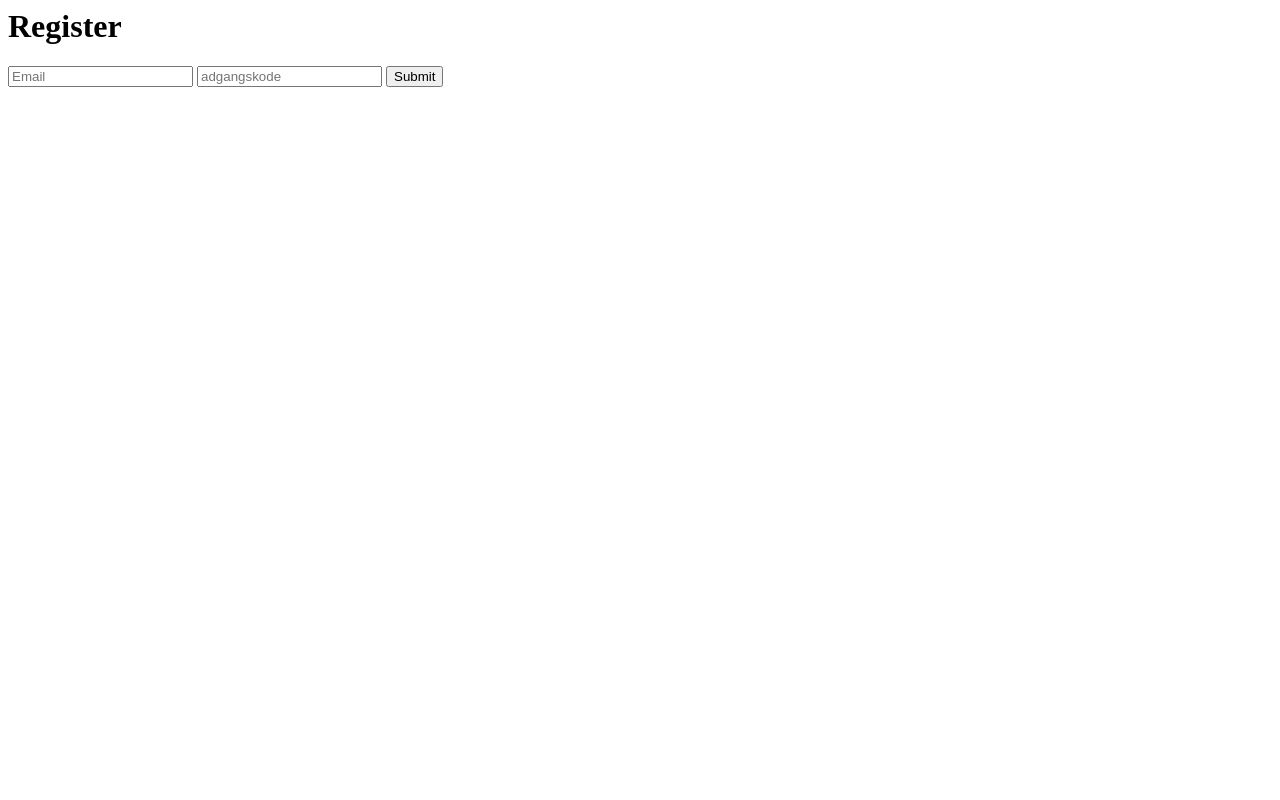
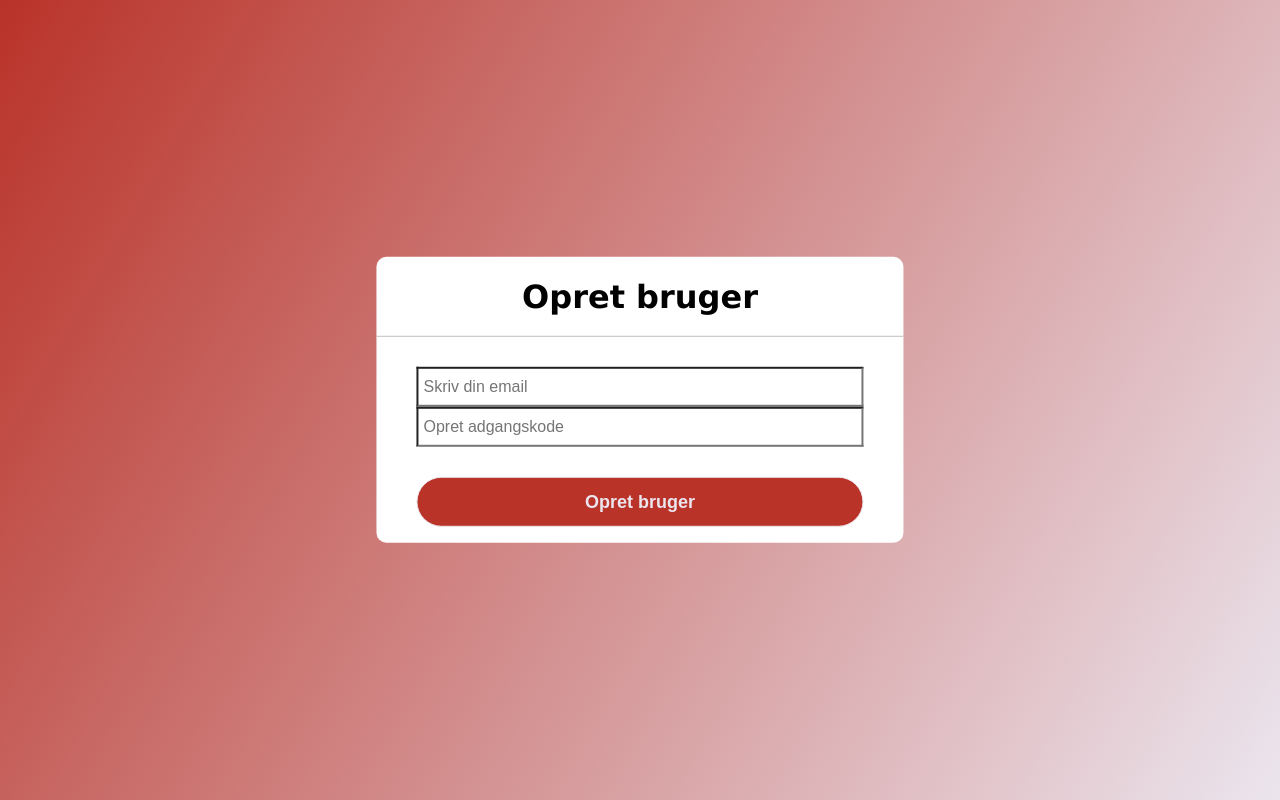
Before and after one commit to madspedersen35/hjemmeside, a website: page hjemmeside/Frontend/opret.html in a window 1280 px wide. Drawn offline with Linux system fonts and the light colour scheme.

Commit message:
forbliv logget ind og slet bruger

```diff
--- a/Database/brugere.json
+++ b/Database/brugere.json
@@ -1 +1 @@
-[{"email":"hej2","adgangskode":"hej1"},{"email":"hej2","adgangskode":"hej1"},{"email":"","adgangskode":""},{"email":"aa","adgangskode":"aa"},{"email":"henrik","adgangskode":"susanne"},{"email":"fg","adgangskode":"fg"}]
+[{"email":"","adgangskode":""},{"email":"aa","adgangskode":"aa"},{"email":"henrik","adgangskode":"susanne"},{"email":"fg","adgangskode":"fg"},{"email":"hs","adgangskode":"hs"},{"email":"adssd","adgangskode":"dsadas"},{"email":"fg","adgangskode":"fg"}]
--- a/hjemmeside/Bruger_kontrol/bruger_kontrol.js
+++ b/hjemmeside/Bruger_kontrol/bruger_kontrol.js
@@ -37,10 +37,9 @@ router.post("/opret", (req, res) => {
 
       res.status(404).send(false)
     }
-});// her hvordan man logger ind og en if analyse ift hvad der sker hvis man ikke indtaster det rigtige
+});
 
-
-router.post("/slet", (req, res) => {
+router.delete("/slet", (req, res) => {
 
   const bruger = new brugerModel(req.body.email, req.body.adgangskode);
 
--- a/hjemmeside/Frontend/Logind.js
+++ b/hjemmeside/Frontend/Logind.js
@@ -1,4 +1,8 @@
 document.addEventListener("DOMContentLoaded", (event) => {
+  const bruger = localStorage.getItem("bruger");
+  if (bruger){
+    location.href ="/home.html"
+  }
   document.getElementById("form").addEventListener("submit", (event) => {
     event.preventDefault();
 
@@ -21,7 +25,7 @@ document.addEventListener("DOMContentLoaded", (event) => {
       .then((response) => {
         if (response) {
 
-
+          localStorage.setItem("bruger", JSON.stringify(bruger));
           location.href = "/home.html";
         } else {
           window.alert("De indtastede oplysninger er forkerte, prøv igen");
--- a/hjemmeside/Frontend/opret.css
+++ b/hjemmeside/Frontend/opret.css
@@ -0,0 +1,59 @@
+body {
+    margin:0;
+    padding: 0;
+    font-family:Verdana, Geneva, Tahoma, sans-serif;
+    background: linear-gradient(120deg,#b93329,#ebe5ee);
+    height: 100vh;
+    overflow: hidden;
+}
+.center{
+    position: absolute;
+    top: 50%;
+    left: 50%;
+    transform: translate(-50%,-50%);
+    width: 400 px;
+    background: white;
+    border-radius: 10px;
+}
+.center h1 {
+    text-align: center;
+    padding: 0 0 20px 0;
+    border-bottom: 1px solid silver;
+}
+.center form{
+    padding: 0 40px;
+    box-sizing: border-box;
+}
+
+form .oprettelse{
+    position: relative;
+
+    margin: 30px 0;
+}
+
+
+.oprettelse input{
+    width: 100%;
+    padding: 0 5px;
+    height: 40px;
+    font-size: 16px;
+    background: none;
+    outline: none;
+}
+input[type="submit"]{
+    width: 100%;
+    height: 50px;
+    border: 1px solid;
+    background: #b93329;
+    border-radius: 25px;
+    font-size: 18px;
+    color: #ebe5ee;
+    font-weight: 700;
+    cursor: pointer;
+    outline: none;
+}
+
+input[type="submit"]:hover{
+    border-color: rgb(24, 23, 23);
+    transition: .5s;
+}
--- a/hjemmeside/Frontend/opret.html
+++ b/hjemmeside/Frontend/opret.html
@@ -4,11 +4,16 @@
     <link rel="stylesheet" href="opret.css">
   </head>
   <body>
-    <h1>Register</h1>
+    <div class="center">
+      <h1>Opret bruger </h1>
+
     <form id="form">
-      <input placeholder="Email" id="email" />
-      <input placeholder="adgangskode" id="adgangskode" />
-      <input value="Submit" type="submit" />
+    <div class ="oprettelse">
+      <input placeholder="Skriv din email" id="email" />
+      <input placeholder="Opret adgangskode" id="adgangskode" />
+
+   </div>
+    <input value="Opret bruger" type="submit" />
     </form>
   </body>
 </html>
```
Also changed, not shown: hjemmeside/Frontend/Logind.html (+0 -3 lines), hjemmeside/Frontend/home.html (+1 -1 lines), hjemmeside/Frontend/home.js (added, +31 -0 lines).
